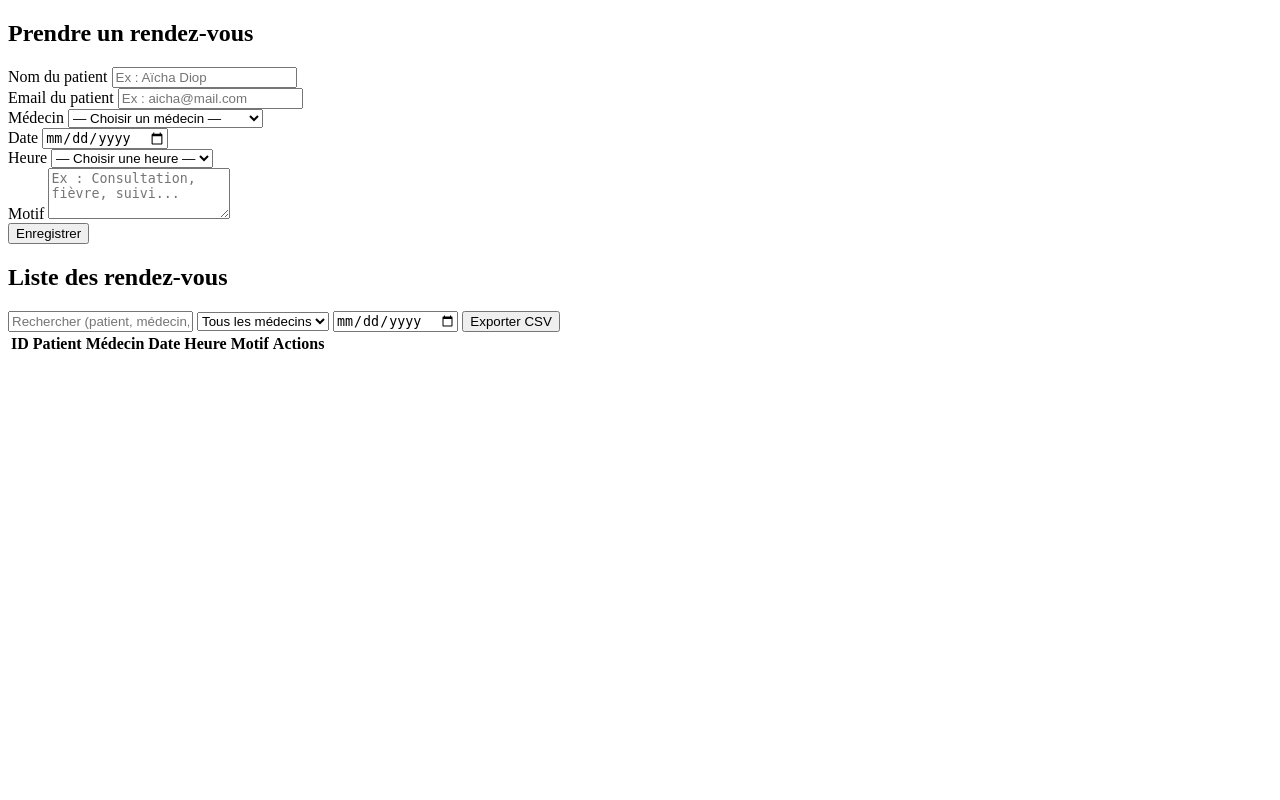
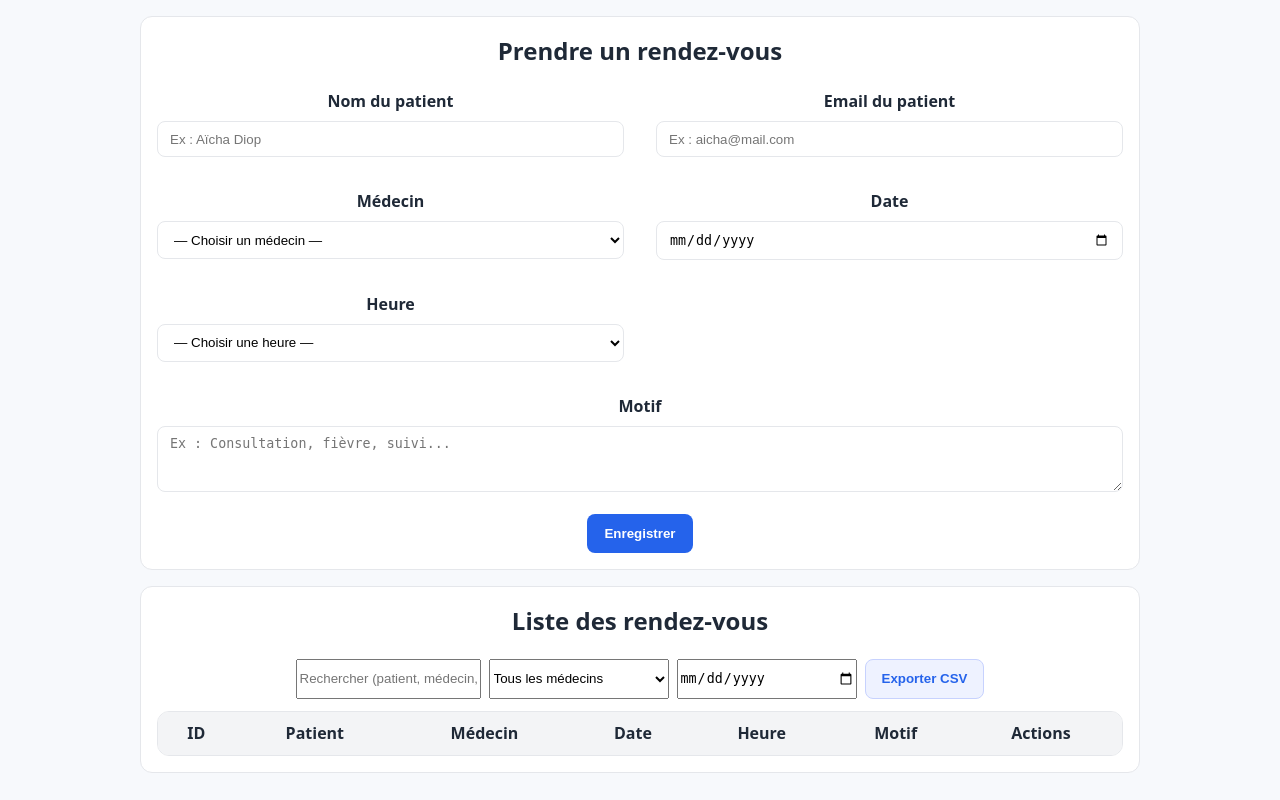
Before and after one commit to Alssaneahmeth/hopital_app, a PHP site: page /rendez-vous.php in a window 1280 px wide. Run offline with PHP 8.4, Linux system fonts and the light colour scheme; lists and menus that the app fills with data are empty.

Commit message:
Initialisation du projet rendez-vous

```diff
--- a/pages/rendez-vous.css
+++ b/pages/rendez-vous.css
@@ -10,11 +10,7 @@
   --success: #16a34a;
 }
 
-<<<<<<< HEAD
 * { box-sizing: border-box; }
-=======
-{ box-sizing: border-box; }
->>>>>>> 696e402c875a4c6a29d16900b7cc1ac20e83fe73
 body {
   margin: 0;
   font-family: system-ui, -apple-system, Segoe UI, Roboto, sans-serif;
@@ -24,16 +20,16 @@ body {
 }
 
 section { background: var(--card); margin: 1rem auto; padding: 1rem; max-width: 1000px; border: 1px solid var(--border); border-radius: 12px; }
-h2 { margin-top: 0; }
+h2 { margin-top: 0; text-align: center; } /* titres centrés */
 
 .grid {
   display: grid;
   grid-template-columns: repeat(2, minmax(0, 1fr));
-  gap: 1rem;
+  gap: 2rem; /* espace plus grand entre Nom et Email */
 }
 .field-rows { grid-column: span 2; }
 
-.field label { display: block; font-weight: 600; margin-bottom: 0.5rem; }
+.field label { display: block; font-weight: 600; margin-bottom: 0.5rem; text-align: center; } /* labels centrés */
 .field input, .field select, .field textarea {
   width: 100%; padding: 0.6rem 0.75rem; border: 1px solid var(--border); border-radius: 8px; background: #fff;
 }
@@ -48,6 +44,8 @@ h2 { margin-top: 0; }
 .btn-primary { background: var(--primary); color: var(--primary-contrast); }
 .btn-secondary { background: #eef2ff; color: var(--primary); border-color: #c7d2fe; }
 
+.btn-center { text-align: center; margin-top: 1rem; } /* bouton centré */
+
 .toast {
   margin-top: 0.75rem; padding: 0.6rem 0.75rem; border-radius: 8px; display: none;
 }
@@ -55,10 +53,10 @@ h2 { margin-top: 0; }
 
 .table-wrap { overflow-x: auto; border: 1px solid var(--border); border-radius: 12px; }
 table { width: 100%; border-collapse: collapse; }
-thead th { text-align: left; background: #f3f4f6; padding: 0.6rem; }
-tbody td { border-top: 1px solid var(--border); padding: 0.6rem; }
+thead th { text-align: center; background: #f3f4f6; padding: 0.6rem; } /* en-têtes centrés */
+tbody td { border-top: 1px solid var(--border); padding: 0.6rem; text-align: center; } /* contenu centré */
 
-.filters { display: flex; gap: 0.5rem; margin-bottom: 0.75rem; flex-wrap: wrap; }
+.filters { display: flex; gap: 0.5rem; margin-bottom: 0.75rem; flex-wrap: wrap; justify-content: center; }
 .filters input, .filters select { min-width: 180px; }
 
 @media (max-width: 680px) {
--- a/pages/rendez-vous.php
+++ b/pages/rendez-vous.php
@@ -3,6 +3,9 @@
 <head>
   <meta charset="UTF-8">
   <title>Prise de Rendez-vous</title>
+  <link rel="stylesheet" href="rendez-vous.css">
+</head>
+<body>
   <section class="rdv">
     <h2>Prendre un rendez-vous</h2>
     <form id="rdvForm" novalidate>
@@ -40,7 +43,6 @@
           <label for="time">Heure</label>
           <select id="time" name="time" required>
             <option value="">— Choisir une heure —</option>
-          <!-- Options dynamiques après sélection du médecin -->
           </select>
           <small class="error"></small>
         </div>
@@ -52,7 +54,9 @@
         </div>
       </div>
 
+      <div class="btn-center">
         <button type="submit" class="btn-primary">Enregistrer</button>
+      </div>
 
       <div id="toast" class="toast" aria-live="polite" aria-atomic="true"></div>
     </form>
@@ -60,7 +64,6 @@
 
   <section class="list">
     <h2>Liste des rendez-vous</h2>
-
     <div class="filters">
       <input type="text" id="search" placeholder="Rechercher (patient, médecin, motif)…">
       <select id="filterDoctor">
@@ -92,3 +95,5 @@
       </table>
     </div>
   </section>
+</body>
+</html>
--- /dev/null
+++ b/pages/test.php
@@ -0,0 +1,3 @@
+<?php
+  phpinfo();
+?>
```
Lines whose indentation alone changed are shown as unchanged.
